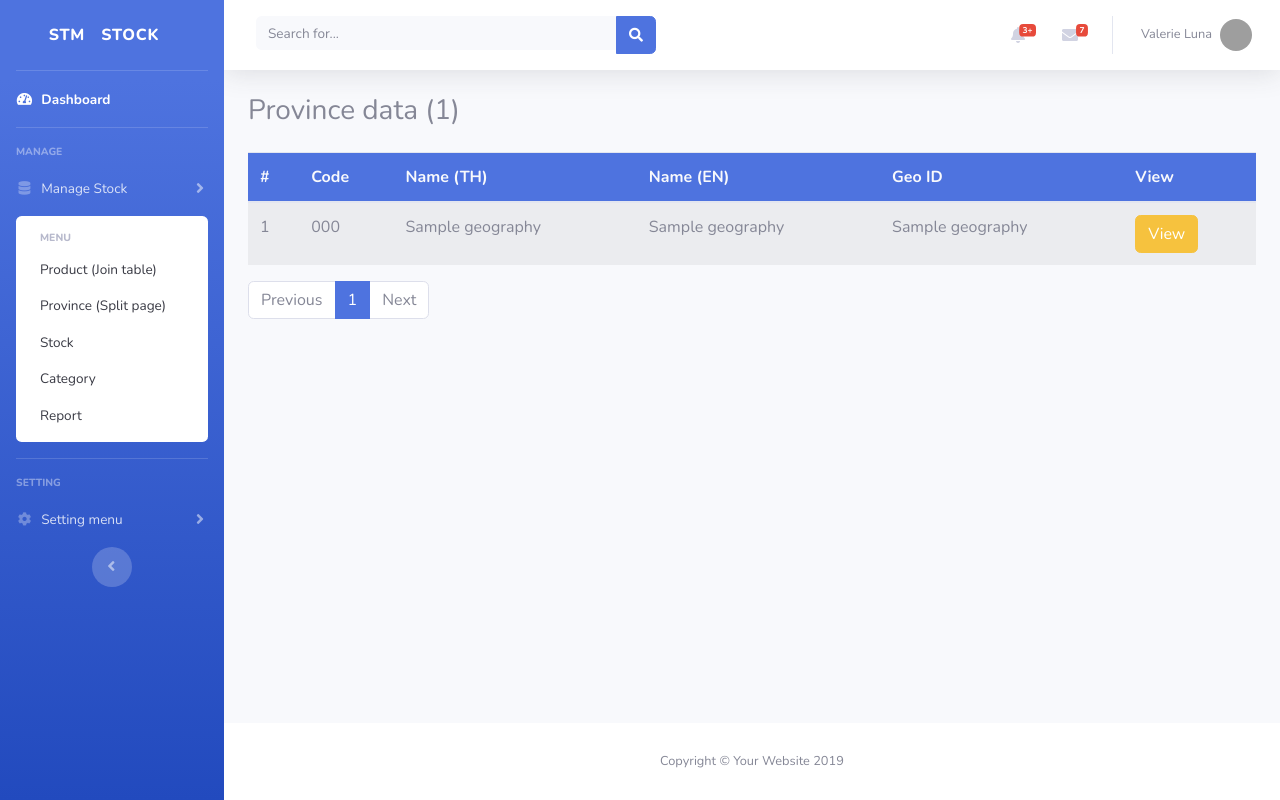
After one commit to iamsamitdev/workshop_login, a PHP site: page /province.php in a window 1280 px wide. The commit adds this page. Run offline with PHP 8.4, Linux system fonts and the light colour scheme; a user stored in the database is signed in; tables that the repository leaves empty or names only in its code hold one stand-in row (values such as "Sample post"); grey boxes are pictures that could not be loaded.

Commit message:
update province.php

```diff
--- /dev/null
+++ b/province.php
@@ -0,0 +1,165 @@
+<?php
+require 'config/connect.php';
+if (empty($_SESSION['session_login'])) {
+    // ส่งกลับไปหน้า login
+    header('location:login.php');
+}
+
+// ส่วนของการแบ่งหน้า page
+$pagelen = 20; // จำนวนรายการต่อ 1 หน้า
+
+// ดึงหมายเลขหน้าจาก url
+if (empty($_GET['page'])) {
+    $page = 1;
+} else {
+    $page = $_GET['page'];
+}
+
+// นับจำนวนแถวในตาราง
+$sql_count = "SELECT province_id FROM tbl_provinces";
+$result_count = $connect->query($sql_count);
+$numrow = $result_count->rowCount();
+
+// คำนวณหาจำนวนหน้าทั้งหมดที่สามารถแบ่งได้
+$totalpage = ceil($numrow / $pagelen);
+
+// คำนวนหารายการถัดไปของแต่ละหน้า
+$goto = ($page - 1) * $pagelen;
+
+$sql = "SELECT * FROM tbl_provinces
+            INNER JOIN tbl_geography
+            ON (tbl_provinces.geo_id=tbl_geography.geo_id)
+            ORDER BY tbl_provinces.province_code ASC
+            LIMIT $goto,$pagelen";
+$result = $connect->query($sql);
+
+?>
+<!DOCTYPE html>
+<html lang="en">
+
+<head>
+
+    <meta charset="utf-8">
+    <meta http-equiv="X-UA-Compatible" content="IE=edge">
+    <meta name="viewport" content="width=device-width, initial-scale=1, shrink-to-fit=no">
+    <meta name="description" content="">
+    <meta name="author" content="">
+
+    <title>Province | Stock System</title>
+
+    <!-- Custom fonts for this template-->
+    <link href="vendor/fontawesome-free/css/all.min.css" rel="stylesheet" type="text/css">
+    <link href="https://fonts.googleapis.com/css?family=Nunito:200,200i,300,300i,400,400i,600,600i,700,700i,800,800i,900,900i" rel="stylesheet">
+
+    <!-- Custom styles for this template-->
+    <link href="css/sb-admin-2.min.css" rel="stylesheet">
+
+</head>
+
+<body id="page-top">
+
+    <!-- Page Wrapper -->
+    <div id="wrapper">
+        <?php include 'sidemenu.php'; ?>
+        <!-- Content Wrapper -->
+        <div id="content-wrapper" class="d-flex flex-column">
+
+            <!-- Main Content -->
+            <div id="content">
+                <?php include 'topmenu.php'; ?>
+                <!-- Begin Page Content -->
+                <div class="container-fluid">
+                    <h3 class="mb-4">Province data (<?php echo $numrow; ?>)</h3>
+                    <table class="table table-striped">
+                        <thead>
+                            <tr class="bg-primary text-light">
+                                <th>#</th>
+                                <th>Code</th>
+                                <th>Name (TH)</th>
+                                <th>Name (EN)</th>
+                                <th>Geo ID</th>
+                                <th>View</th>
+                            </tr>
+                        </thead>
+                        <tbody>
+                            <?php
+                            while ($rs = $result->fetch(PDO::FETCH_ASSOC)) {
+                                echo "<tr>";
+                                echo "<td>" . $rs['province_id'] . "</td>";
+                                echo "<td>" . $rs['province_code'] . "</td>";
+                                echo "<td>" . $rs['province_name'] . "</td>";
+                                echo "<td>" . $rs['province_name_eng'] . "</td>";
+                                echo "<td>" . $rs['geo_name'] . "</td>";
+                                echo "<td><a href='aumphur.php?pid=" . $rs['province_id'] . "' class='btn btn-warning'>View</a></td>";
+                                echo "</tr>";
+                            }
+                            ?>
+                        </tbody>
+                    </table>
+
+                    <nav aria-label="...">
+                        <ul class="pagination">
+
+                            <?php
+
+                            if ($page > 1) {
+                                $back = $page - 1;
+                                echo "<li class='page-item'>";
+                                echo "<a class='page-link' href='province.php?page=$back' tabindex='-1' aria-disabled='true'>Previous</a>";
+                                echo "</li>";
+                            } else {
+                                echo "<li class='page-item disabled'>";
+                                echo "<a class='page-link' href='#' tabindex='-1' aria-disabled='true'>Previous</a>";
+                                echo "</li>";
+                            }
+
+                            for ($a = 1; $a <= $totalpage; $a++) {
+                                if ($page == $a) {
+                                    echo "<li class='page-item active'><a class='page-link' href='province.php?page=$a'>" . $a . "</a></li>";
+                                } else {
+                                    echo "<li class='page-item'><a class='page-link' href='province.php?page=$a'>" . $a . "</a></li>";
+                                }
+                            }
+
+                            if ($page < $totalpage) {
+                                $next = $page + 1;
+                                echo "<li class='page-item'>";
+                                echo "<a class='page-link' href='province.php?page=$next'>Next</a>";
+                                echo "</li>";
+                            } else {
+                                echo "<li class='page-item disabled'>";
+                                echo "<a class='page-link' href='#'>Next</a>";
+                                echo "</li>";
+                            }
+                            ?>
+
+                        </ul>
+                    </nav>
+
+                </div>
+            </div>
+
+            <?php include 'footer.php'; ?>
+
+        </div>
+    </div>
+
+    <!-- Bootstrap core JavaScript-->
+    <script src="vendor/jquery/jquery.min.js"></script>
+    <script src="vendor/bootstrap/js/bootstrap.bundle.min.js"></script>
+
+    <!-- Core plugin JavaScript-->
+    <script src="vendor/jquery-easing/jquery.easing.min.js"></script>
+
+    <!-- Custom scripts for all pages-->
+    <script src="js/sb-admin-2.min.js"></script>
+
+    <!-- Page level plugins -->
+    <script src="vendor/chart.js/Chart.min.js"></script>
+
+    <!-- Page level custom scripts -->
+    <script src="js/demo/chart-area-demo.js"></script>
+    <script src="js/demo/chart-pie-demo.js"></script>
+</body>
+
+</html>
--- a/sidemenu.php
+++ b/sidemenu.php
@@ -37,6 +37,7 @@
                 <div class="bg-white py-2 collapse-inner rounded">
                     <h6 class="collapse-header">Menu</h6>
                     <a class="collapse-item" href="product.php">Product (Join table)</a>
+                    <a class="collapse-item" href="province.php">Province (Split page)</a>
                     <a class="collapse-item" href="#">Stock</a>
                     <a class="collapse-item" href="#">Category</a>
                     <a class=" collapse-item" href="#">Report</a>
```
